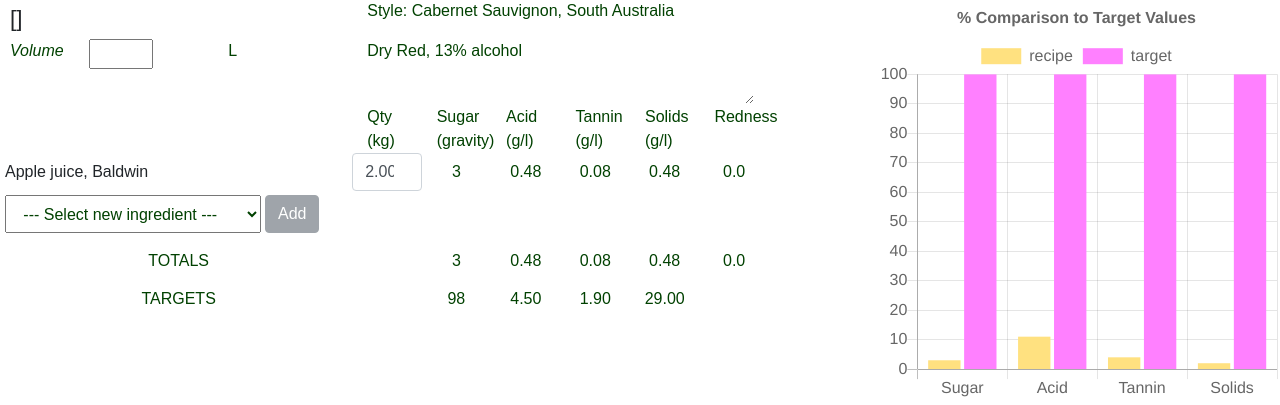
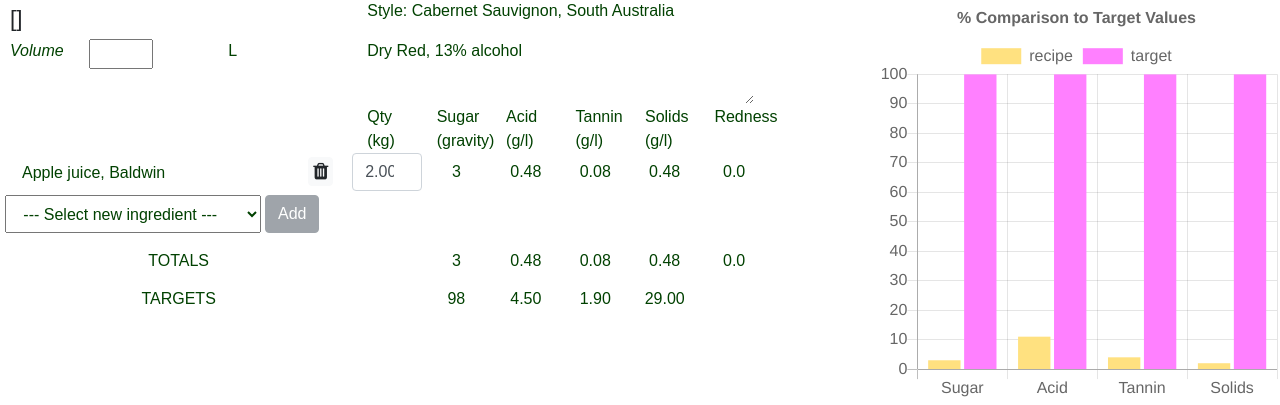
Before and after one commit to tonywh/homewinex, a Django app: template recipe/templates/recipe/recipe.html in a window 1280 px wide. Shown: the part 129-534 px from the top of the page. Run offline with Django 3.2, Linux system fonts and the light colour scheme; data comes from the database, SQL or seed files in the repository; both versions use the stored data as it was after the commit; the template is opened without the code that fills it: most values are stand-ins (such as "Sample title", 1, 10 or a date in 2020); some libraries are stand-ins or nearby versions.

Commit message:
delete ingredient from recipe

```diff
--- a/recipe/static/recipe.css
+++ b/recipe/static/recipe.css
@@ -43,6 +43,18 @@ label, legend {
   padding: 7px 0;
 }
 
+.ingredient-name {
+  margin-top: 7px;
+  width: 80%;
+  border: 0;
+}
+
+.remove-button {
+  float: right;
+  padding: 4px;
+  font-size: 1.2em;
+}
+
 #ingredient-totals {
   padding-top: 5px;
 }
--- a/recipe/static/recipe.js
+++ b/recipe/static/recipe.js
@@ -131,6 +131,18 @@ function showIngredients() {
   totals = calcTotalAttrs();
   document.querySelector('#ingredient-totals').innerHTML = ingredient_totals_template({legend: 'TOTALS', totals: totals});
 
+  // Set actions for remove buttons
+  ingr_el.querySelectorAll('.remove-button').forEach( el => {
+    el.onclick = (ev) => {
+      // Remove the ingredient from the array and updates the page.
+      console.log("remove");
+      console.log(ev);
+      recipe.ingredients.splice(ev.target.dataset.index, 1);
+      updateAfterChange();
+      return false;
+    }
+  });
+
   // Set actions for qty changes
   ingr_el.querySelectorAll('.qty').forEach( el => { el.oninput = updateQty });
 
@@ -145,12 +157,9 @@ function showIngredients() {
     recipe.ingredients.push({
       ingredient_id: document.querySelector('#new_ingr_select').value,
       qty_kg: 1.0
-     });
-     showSaveButton();
-     hideSavedStatus();
-     showIngredients();
-     showGraph();
-     return false;
+    });
+    updateAfterChange();
+    return false;
   };
 }
 
@@ -210,6 +219,7 @@ function updateQty(ev) {
   // Set the values in the existing elements rather than rebuilding HTML,
   // so that the UI runs smoothly making it a more interactive experience.
 
+  console.log("qty");
   showSaveButton();
   hideSavedStatus();
 
@@ -319,7 +329,6 @@ function saveRecipe() {
   const data = new FormData(document.forms.namedItem("recipe-form"));
 
   request.onload = () => {
-    console.log("Saved");
     if (request.status == 200) {
       hideSaveButton();
       showSavedStatus();
@@ -330,6 +339,13 @@ function saveRecipe() {
   request.setRequestHeader("X-CSRFToken", csrftoken);
   request.send(data);
   return false;
+}
+
+function updateAfterChange() {
+  showSaveButton();
+  hideSavedStatus();
+  showIngredients();
+  showGraph();
 }
 
 function showSaveButton() {
--- a/recipe/templates/recipe/recipe.html
+++ b/recipe/templates/recipe/recipe.html
@@ -8,8 +8,11 @@
   <script id="ingredient" type="text/x-handlebars-template">
     {% verbatim %}
       <div class="row ingredient-table ingredient-data">
-        <input class="col-sm-5 form-control-plaintext" value="{{ingredient.name}}{{#if ingredient.variety }}, {{ingredient.variety}}{{/if}}" readonly>
-        <input type="number" name="ingredient_id[]" value="{{ingredient.id}}" hidden>
+        <div class="col-sm-5">
+          <input class="ingredient-name" value="{{ingredient.name}}{{#if ingredient.variety }}, {{ingredient.variety}}{{/if}}" readonly>
+          <input type="number" name="ingredient_id[]" value="{{ingredient.id}}" hidden>
+          <button type="button" class="fa fa-trash m-1 btn btn-light remove-button" data-index="{{index}}" data-toggle="tooltip" title="Remove"></button>
+        </div>
         <input type="number" name="qty[]" step="0.01" min="0" class="col-sm-2 col-md-2 col-lg-1 form-control qty" value="{{ingredient.qty}}" data-index="{{index}}">
         <span class="col-sm-1 ingredient-value sugar">{{ingredient.sugar}}</span>
         <span class="col-sm-1 ingredient-value acid">{{ingredient.acid}}</span>
@@ -28,7 +31,7 @@
           <option value="{{this.id}}">{{this.name}}{{#if this.variety }}, {{this.variety}}{{/if}}</option>
         {{/each}}
       </select>
-      <button id="new_ingr_button" class="m-1 btn btn-secondary" disabled>Add</button>
+      <button type="button" id="new_ingr_button" class="m-1 btn btn-secondary" disabled>Add</button>
     {% endverbatim %}
   </script>
 
@@ -113,7 +116,7 @@
         <div class="row ingredient-table" id="style-targets">
         </div>
         <div class="row ingredient-table">
-          <button class="btn btn-secondary" id="save-button" style="visibility:hidden">Save</button>
+          <button type="button" class="btn btn-secondary" id="save-button" style="visibility:hidden">Save</button>
           <span id="save-status" style="visibility:hidden">Saved</span>
         </div>
       </form>
```
Also changed, not shown: README.md, db.sqlite3.
